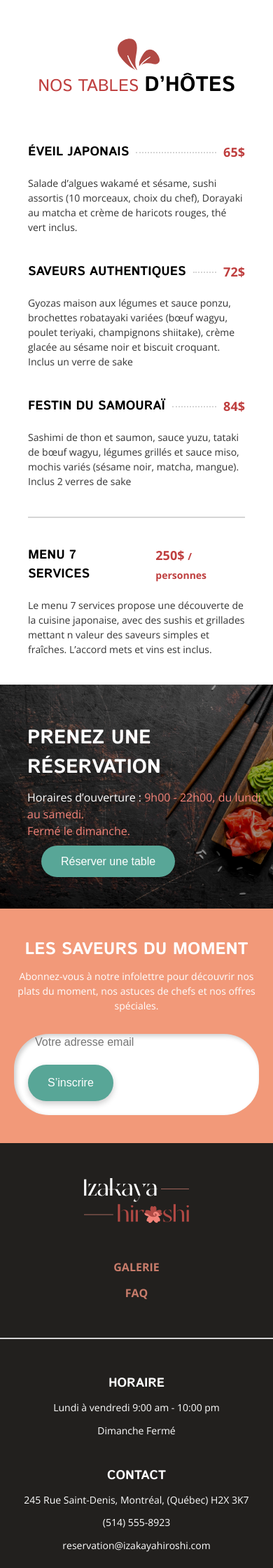
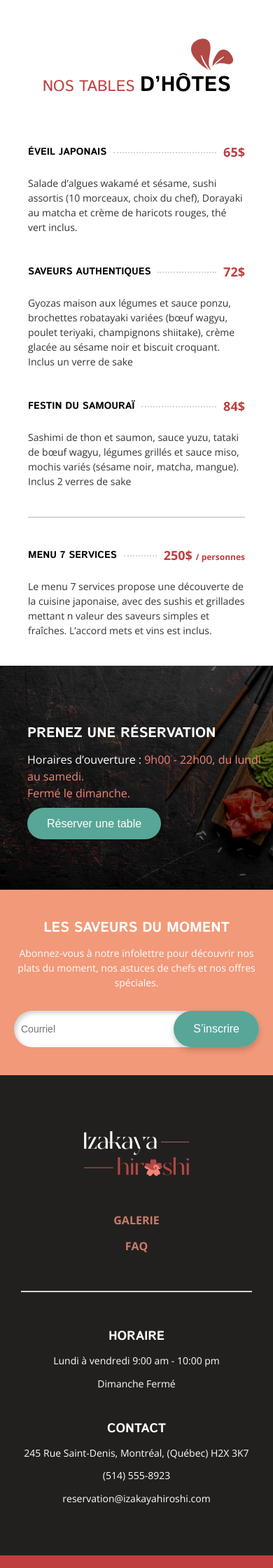
Before and after one commit to Jolyca/IzakayaHiroshi_2.1, a PHP site: page / in a window 390 px wide. Shown: the part 845-3085 px from the top of the page at 70% size. Run offline with PHP 8.4, Linux system fonts and the light colour scheme.

Commit message:
Correction pour mobile

```diff
--- a/css/_composant/bouton.css
+++ b/css/_composant/bouton.css
@@ -13,7 +13,6 @@
     box-shadow: 0px 4px 8px rgba(0, 0, 0, 0.2);
     cursor: pointer;
     transition: background-color 0.3s ease, transform 0.2s ease;
-    margin: 20px;
 }
 .btn:hover {
     background-color: var(--vertFonce);
--- a/css/_composant/footer.css
+++ b/css/_composant/footer.css
@@ -9,6 +9,7 @@ footer {
     color: white;
     text-align: center;
     width: 100%;
+    padding: 30px;
     /*     padding: 40px 20px; */
 }
 
--- a/css/_composant/header.css
+++ b/css/_composant/header.css
@@ -25,7 +25,7 @@
     left: 0;
     width: 100%;
     height: 100%;
-    background: rgba(0, 0, 0, 0.4);
+    background: rgba(0, 0, 0, 0.6);
 }
 
 .burger {
@@ -65,7 +65,7 @@ section.section_comunication {
 }
 
 .contenu_header h1 {
-    font-size: 40px;
+    font-size: 30px;
     font-weight: bold;
     margin-bottom: -10px;
 }
@@ -77,7 +77,7 @@ section.section_comunication {
 }
 
 .contenu_header p {
-    font-size: 16px;
+    font-size: 14px;
     line-height: 1.5;
     margin: 20px;
     margin-bottom: 40px;
--- a/css/_composant/infolettre.css
+++ b/css/_composant/infolettre.css
@@ -3,8 +3,8 @@
 
 .infolettre {
     display: flex;
+    align-items: center;
     flex-direction: column;
-    align-items: center;
     background-color: var(--orange);
     padding: 20px;
     gap: 10px;
@@ -13,7 +13,7 @@
 .infolettre h3 {
     color: white;
     text-align: center;
-    font-size: 24px;
+    font-size: 20px;
     font-weight: bold;
     margin-top: 20px;
 }
@@ -26,13 +26,20 @@
 }
 
 .infolettre-form {
+    display: flex;
+    align-items: center;
     background-color: white;
     border-radius: 50px;
-    overflow: hidden;
-    margin: 20px 0;
+    margin: 20px;
     box-shadow: inset 3px 3px 6px rgba(0, 0, 0, 0.2);
+    width: 100%;
 }
 
 .infolettre-form input {
-    margin: 0 30px;
+    flex: 1;
+    border: none;
+    outline: none;
+    padding: 10px;
+    border-radius: 50px;
+    font-size: 14px;
 }
--- a/css/_composant/reservation.css
+++ b/css/_composant/reservation.css
@@ -28,7 +28,7 @@
 }
 
 .reservation_conteneur h2 {
-    font-size: 28px;
+    font-size: 20px;
     font-weight: bold;
     margin-bottom: 10px;
 }
--- a/css/_composant/table_hote.css
+++ b/css/_composant/table_hote.css
@@ -22,7 +22,7 @@
 .titre_table_hote h2 {
     color: var(--rouge);
     font-weight: lighter;
-    font-size: 24px;
+    font-size: 22px;
 }
 
 .titre_table_hote span {
@@ -34,7 +34,7 @@
 .titre_table_hote img {
     position: absolute;
     top: -30px;
-    right: 160px;
+    right: 55px;
     width: 70px;
 }
 
@@ -83,11 +83,11 @@
 }
 
 .item h3 {
-    font-size: 18px;
+    font-size: 14px;
 }
 
 span.parPersonne {
-    font-size: 14px;
+    font-size: 12px;
 }
 
 .separateur {
--- a/css/style.css
+++ b/css/style.css
@@ -7,6 +7,7 @@
 /*[ importation du dossier _composant ]*/
 @import url('_composant/header.css');
 @import url('_composant/footer.css');
+@import url('_composant/copyright.css');
 @import url('_composant/bouton.css');
 @import url('_composant/table_hote.css');
 @import url('_composant/infolettre.css');
--- a/index.html
+++ b/index.html
@@ -121,7 +121,7 @@
         <h3>Les Saveurs du Moment</h3>
         <p>Abonnez-vous à notre infolettre pour découvrir nos plats du moment, nos astuces de chefs et nos offres spéciales.</p>
         <form class="infolettre-form">
-            <input type="email" placeholder="Votre adresse email" required>
+            <input type="email" placeholder="Courriel" required>
             <button class="btn" type="submit">S’inscrire</button>
         </form>
     </section>
@@ -149,6 +149,7 @@
             <p>(514) 555-8923</p>
             <p>reservation@izakayahiroshi.com</p>
         </div>
+    </footer>
     <div class="copyright">
         <p>Copyright © Isakaya Hiroshi, 2025 - tous droits réservés</p>
         <div class="reseaux_sociaux">
@@ -161,6 +162,5 @@
     <div class="retour_en_haut">
         <a href="index.html"><img src="assets/images/svg/versHaut.svg" alt="Retour en haut"></a>
     </div>
-    </footer>
 
 </html>
```
Also changed, not shown: other parts of css/_composant/footer.css (+0 -51 lines), css/_composant/copyright.css (added, +45 -0 lines). Lines whose indentation alone changed are shown as unchanged.
